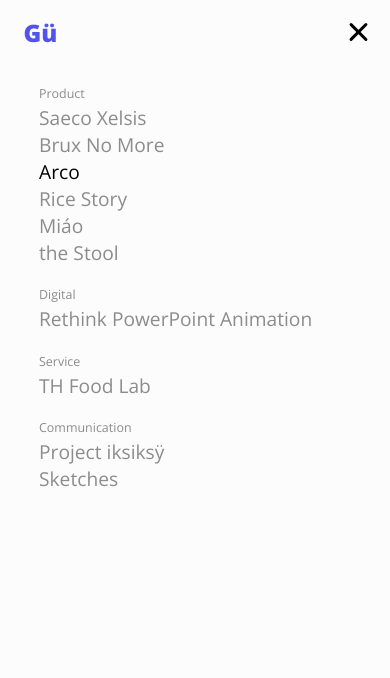
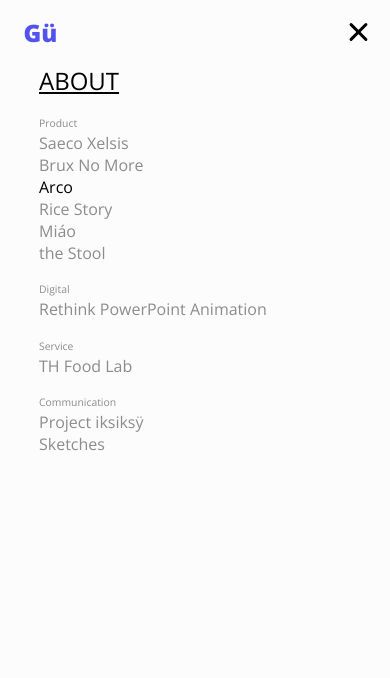
Before and after one commit to Goooleon/Portfolio-20-23, a plain HTML site: page Arco.html in a window 390 px wide. Both pictures are taken after a click on the element 354 px from the left and 32 px from the top of the page. Shown: the top 678 px of the page. Drawn offline with nearby package versions, Linux system fonts and the light colour scheme.

Commit message:
mobile fix

```diff
--- a/Arco.html
+++ b/Arco.html
@@ -40,6 +40,7 @@
         </div>
 
         <div class="content-list">
+            <a href="/about.html" id="collasped-one">ABOUT</a>
             <ul>
                 <li><a class="category" id="product-list" href="#">Product</a></li>
                 <li><a href="/SaecoXelsis.html">Saeco Xelsis</a></li>
@@ -101,8 +102,10 @@
                 <h2>ACRO</h2>
                 <p>The assembling of Arco is quite simple and it fits the idea of flat packaging. The product consists of 6 pieces of bended wood and 2 rubber strips and 1 cement base.
                 </p>
+                <div class="wrapper">
                 <div class="row-img-2" id="arco-show-1"></div>
                 <div class="row-img-2" id="arco-show-2"></div>
+                </div>
                 <div class="row-img-1" id="arco-show-3"></div>
                 <div class="row-img-1" id="arco-show-4"></div>
             </div>
--- a/main.css
+++ b/main.css
@@ -2235,7 +2235,7 @@ footer ul li a {
 
 
     .content-list ul {
-        font-size: 0.6em;
+        font-size: 0.5em;
         padding: 0;
         margin: 4% 0;
     }
```
Also changed, not shown: BruxNoMore.html (+1 -0 lines), Miao.html (+1 -0 lines), Projectiksiksy.html (+1 -0 lines), RethinkPowerPointAnimation.html (+1 -0 lines), RiceStory.html (+1 -0 lines), SaecoXelsis.html (+1 -0 lines), Sketches.html (+1 -0 lines), THFoodLab.html (+1 -0 lines), theStool.html (+1 -0 lines).
